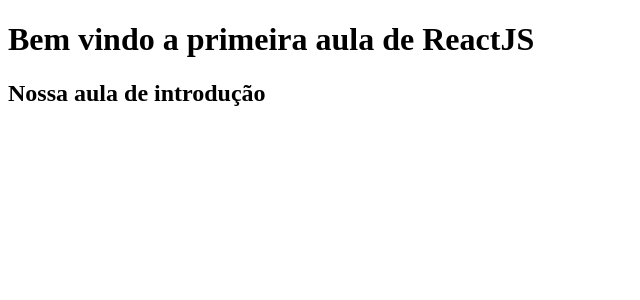
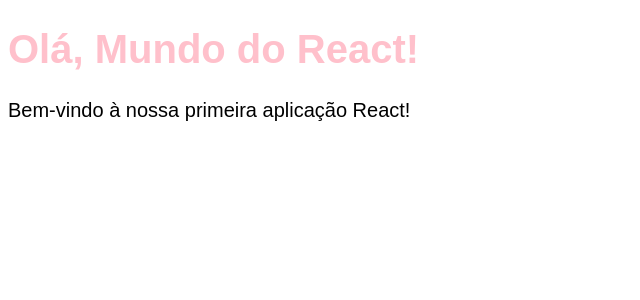
Before and after one commit to kldlx/frontend, a React (Vite) app in the folder repositorioProfessor/frontendFaculdade2/praticas/pratica04/chronos-pomodoro/: page / in a window 1280 px wide. Shown: the top 300 px of the page, without its empty margins (0-640 px from the left). Built offline with nearby package versions, Linux system fonts and the light colour scheme.

Commit message:
Branch certa, atividade

```diff
--- a/repositorioProfessor/frontendFaculdade2/praticas/pratica04/chronos-pomodoro/src/App.tsx
+++ b/repositorioProfessor/frontendFaculdade2/praticas/pratica04/chronos-pomodoro/src/App.tsx
@@ -1,10 +1,12 @@
+// App.jsx
+
+import './styles/theme.css'
+import './styles/global.css'
 export function App() {
   return (
-    <>
-      <>
-      <h1>Bem vindo a primeira aula de ReactJS</h1>
-      <h2>Nossa aula de introdução</h2>
-    </>
-    </>
-  )
+  <>
+    <h1>Olá, Mundo do React!</h1>
+    <p>Bem-vindo à nossa primeira aplicação React!</p>
+  </>
+  );
 }
--- a/repositorioProfessor/frontendFaculdade2/praticas/pratica04/chronos-pomodoro/src/main.tsx
+++ b/repositorioProfessor/frontendFaculdade2/praticas/pratica04/chronos-pomodoro/src/main.tsx
@@ -1,6 +1,6 @@
 import { StrictMode } from 'react'
 import { createRoot } from 'react-dom/client'
-import { App } from './App'
+import { App } from './App.tsx'
 
 console.log('Oi')
 createRoot(document.getElementById('root')!).render(
--- /dev/null
+++ b/repositorioProfessor/frontendFaculdade2/praticas/pratica04/chronos-pomodoro/src/styles/global.css
@@ -0,0 +1,9 @@
+/* src/styles/global.css */
+body {
+  font-family: sans-serif;
+  font-size: 20px;
+}
+
+h1 {
+  color: var(--primary); /* Consumindo a variável pink criada no theme.css */
+}
--- /dev/null
+++ b/repositorioProfessor/frontendFaculdade2/praticas/pratica04/chronos-pomodoro/src/styles/theme.css
@@ -0,0 +1,4 @@
+/* src/styles/theme.css */
+:root {
+  --primary: pink;
+}
```
